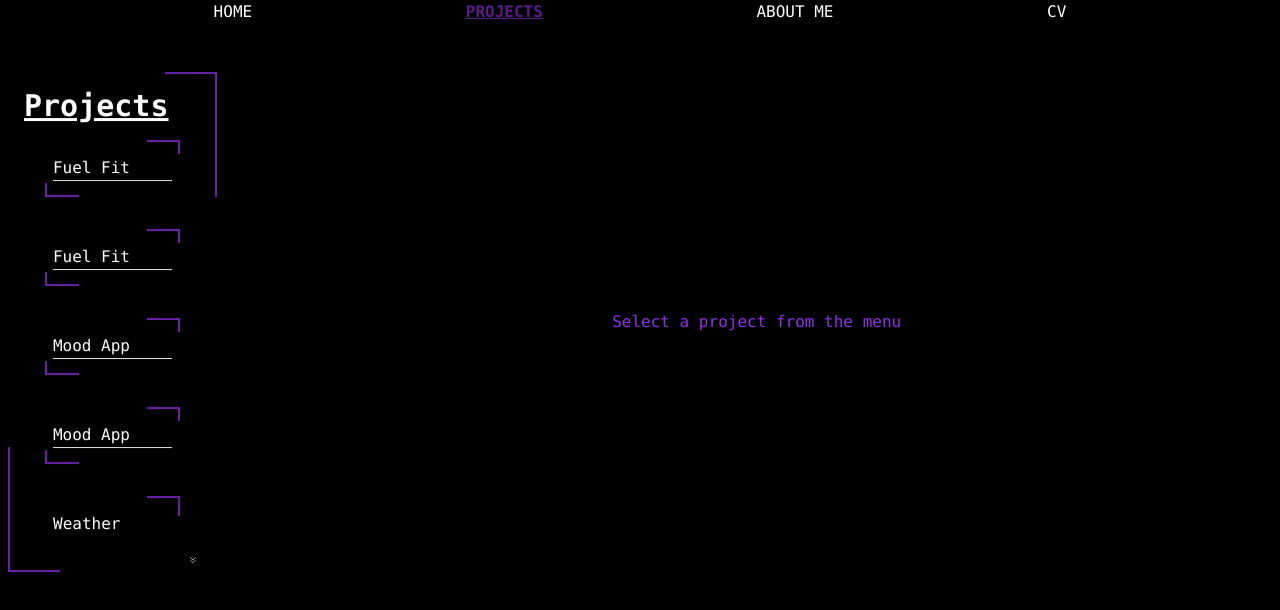
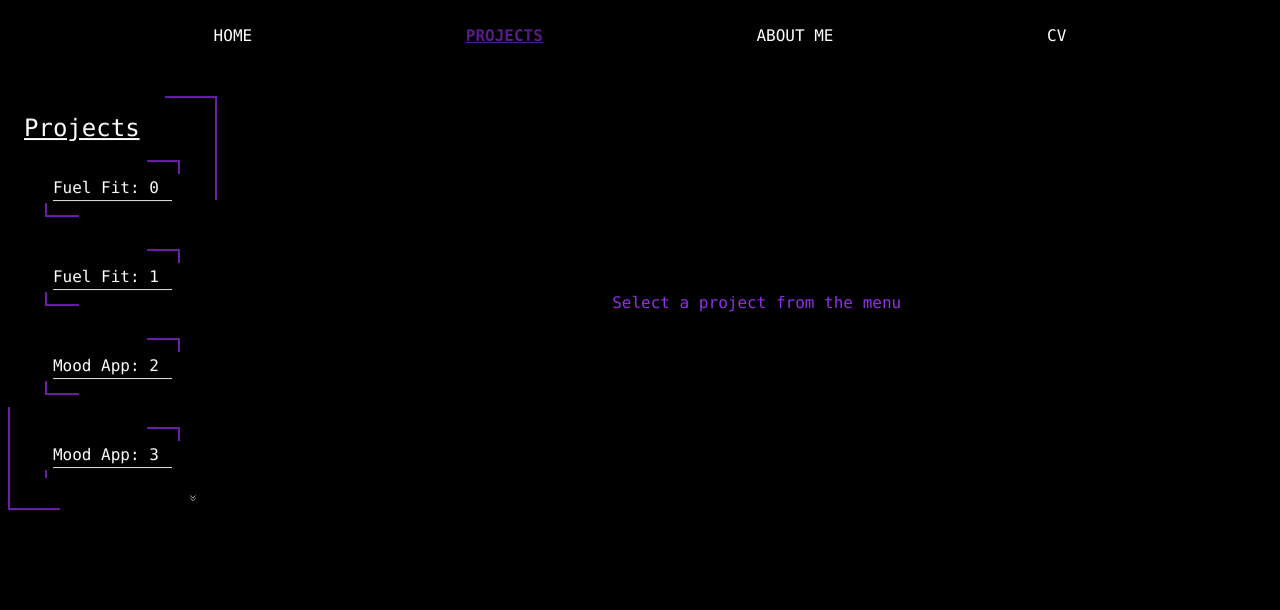
Before and after one commit to Clive-Makongo/my-portfolio, a React (Vite) app: page / in a window 1280 px wide. Both pictures are taken after a click on the button "PROJECTS". Shown: the top 610 px of the page. Built offline with nearby package versions, Linux system fonts and the light colour scheme.

Commit message:
checking crosshairs

```diff
--- a/src/components/ScrollMenu.jsx
+++ b/src/components/ScrollMenu.jsx
@@ -48,7 +48,7 @@ const ScrollMenu = ({ items, onSelectProject }) => {
     };
 
     return (
-        <div className="flex flex-col items-end mx-1">
+        <div className="h-[350px] flex flex-col items-end mx-1">
             {/* <button
                 onClick={() => scrollMenu('up')}
                 className="mb-2 p-2 bg-indigo-600 rounded-full hover:bg-indigo-700 transition-colors duration-200"
@@ -59,7 +59,7 @@ const ScrollMenu = ({ items, onSelectProject }) => {
             </button> */}
             <div
                 ref={menuRef}
-                className="h-[400px] w-full p-4  justify-center overflow-y-hidden snap-y snap-mandatory scrollbar-hide"
+                className=" w-full p-4  justify-center overflow-y-hidden snap-y snap-mandatory scrollbar-hide"
             >
                 {delayedItems.map((item, index) => (
 
@@ -80,7 +80,7 @@ const ScrollMenu = ({ items, onSelectProject }) => {
                         <div className="absolute top-0 right-0 w-1/4 h-1/4 border-t-2 border-r-2 border-purple-800"></div>
                         <div className="absolute bottom-0 left-0 w-1/4 h-1/4 border-b-2 border-l-2 border-purple-800"></div>
 
-                        {item.title}
+                        {item.title}: {index}
                         <hr className='color' />
                     </motion.div>
                 ))}
--- a/src/pages/Home.jsx
+++ b/src/pages/Home.jsx
@@ -130,10 +130,10 @@ function Home() {
           initial="hidden"
           animate="visible"
           variants={containerVariants}
-          className="flex flex-col text-white text-neutral w-full"
+          className="flex flex-col text-white text-neutral w-[100vwh]"
         >
           <motion.div
-            className="flex flex-row justify-evenly"
+            className="flex flex-row justify-evenly pt-6"
             variants={headerVariants}
           >
             <motion.button
@@ -200,7 +200,7 @@ function Home() {
                     }}
                   >
                     <motion.h1
-                      className="text-3xl font-bold font-mono m-4 mb-4 underline"
+                      className="text-2xl font-[120] font-mono m-4 mb-4 underline"
                       variants={itemVariants}
                     >
                       Projects
```
